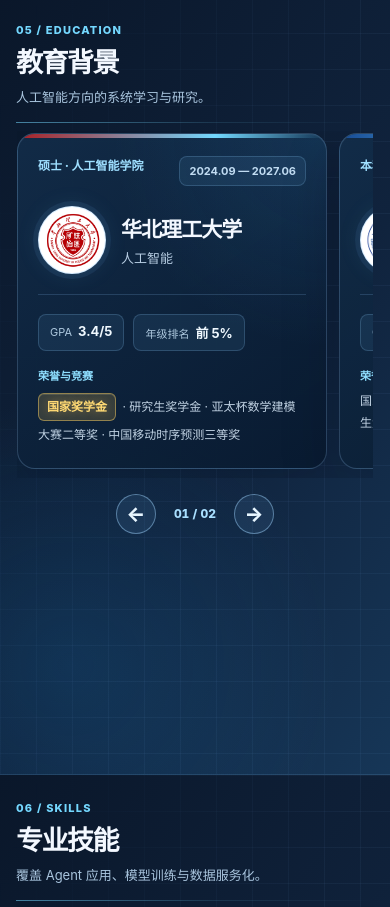
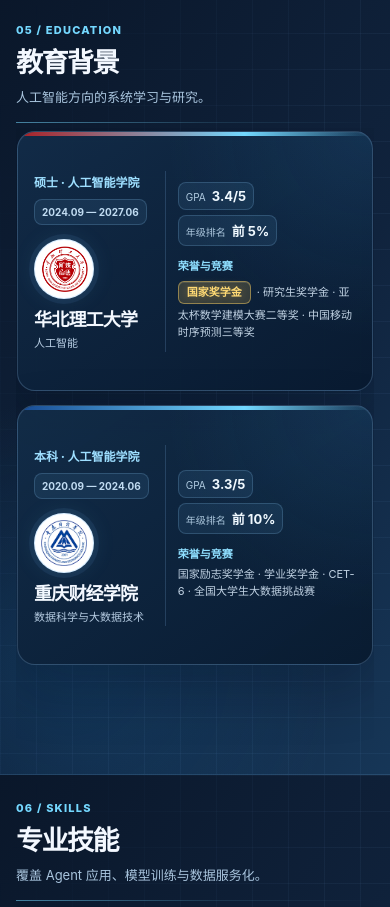
Before and after one commit to yanxxyy/yanxxyy.github.io, a plain HTML site: page index.html in a window 390 px wide. Shown: the part 3960-4867 px from the top of the page. Drawn offline with Linux system fonts and the light colour scheme.

Commit message:
Stack horizontal education rows

```diff
--- a/education.js
+++ /dev/null
@@ -1,39 +0,0 @@
-(() => {
-  const gallery = document.querySelector('#education-gallery')
-  const cards = [...(gallery?.querySelectorAll('.education-card') || [])]
-  const previous = document.querySelector('#education-prev')
-  const next = document.querySelector('#education-next')
-  const status = document.querySelector('#education-status')
-  if (!gallery || !previous || !next || !status || !cards.length) return
-
-  const narrow = window.matchMedia('(max-width: 700px)')
-  const reducedMotion = window.matchMedia('(prefers-reduced-motion: reduce)')
-  let current = 0
-
-  function updateStatus() {
-    status.textContent = `${String(current + 1).padStart(2, '0')} / ${String(cards.length).padStart(2, '0')}`
-  }
-
-  function show(index) {
-    if (!narrow.matches) return
-    current = (index + cards.length) % cards.length
-    const gap = parseFloat(getComputedStyle(gallery).columnGap) || 0
-    gallery.scrollTo({ left: current * (cards[0].getBoundingClientRect().width + gap), behavior: reducedMotion.matches ? 'auto' : 'smooth' })
-    updateStatus()
-  }
-
-  previous.addEventListener('click', () => show(current - 1))
-  next.addEventListener('click', () => show(current + 1))
-  gallery.addEventListener('keydown', event => {
-    if (!narrow.matches || !['ArrowLeft', 'ArrowRight'].includes(event.key)) return
-    event.preventDefault()
-    show(current + (event.key === 'ArrowRight' ? 1 : -1))
-  })
-  gallery.addEventListener('scroll', () => {
-    if (!narrow.matches) return
-    const gap = parseFloat(getComputedStyle(gallery).columnGap) || 0
-    current = Math.max(0, Math.min(cards.length - 1, Math.round(gallery.scrollLeft / (cards[0].getBoundingClientRect().width + gap))))
-    updateStatus()
-  }, { passive: true })
-  updateStatus()
-})()
--- a/index.html
+++ b/index.html
@@ -170,20 +170,21 @@
       <section class="resume-section" id="education" aria-labelledby="education-title">
         <div class="section-heading"><span class="section-index">05 / EDUCATION</span><h2 id="education-title">教育背景</h2><p>人工智能方向的系统学习与研究。</p></div>
         <div class="section-body" tabindex="0" role="region" aria-label="教育背景详细内容">
-        <div class="education-carousel">
-        <div class="education-grid" id="education-gallery" role="group" aria-label="学历经历横向展示" tabindex="0">
+        <div class="education-grid">
           <article class="education-card education-card--ncst">
+            <div class="education-overview">
             <div class="education-topline"><span class="degree-label">硕士 · 人工智能学院</span><time class="date-pill" datetime="2024-09">2024.09 — 2027.06</time></div>
             <div class="education-profile"><span class="school-crest"><img src="./assets/ncst-crest.png" alt="华北理工大学校徽" width="72" height="72" loading="lazy" /></span><div><h3>华北理工大学</h3><p class="education-major">人工智能</p></div></div>
+            </div>
             <div class="education-details"><div class="academic-metrics"><span>GPA <strong>3.4/5</strong></span><span>年级排名 <strong>前 5%</strong></span></div><p class="education-highlights"><strong>荣誉与竞赛</strong><span class="honor-gold">国家奖学金</span> · 研究生奖学金 · 亚太杯数学建模大赛二等奖 · 中国移动时序预测三等奖</p></div>
           </article>
           <article class="education-card education-card--cfec">
+            <div class="education-overview">
             <div class="education-topline"><span class="degree-label">本科 · 人工智能学院</span><time class="date-pill" datetime="2020-09">2020.09 — 2024.06</time></div>
             <div class="education-profile"><span class="school-crest"><img src="./assets/cfec-crest.png" alt="重庆财经学院校徽" width="72" height="72" loading="lazy" /></span><div><h3>重庆财经学院</h3><p class="education-major">数据科学与大数据技术</p></div></div>
+            </div>
             <div class="education-details"><div class="academic-metrics"><span>GPA <strong>3.3/5</strong></span><span>年级排名 <strong>前 10%</strong></span></div><p class="education-highlights"><strong>荣誉与竞赛</strong>国家励志奖学金 · 学业奖学金 · CET-6 · 全国大学生大数据挑战赛</p></div>
           </article>
-        </div>
-        <div class="education-controls" aria-label="学历切换"><button class="education-nav" id="education-prev" type="button" aria-label="查看上一段学历" aria-controls="education-gallery">←</button><span id="education-status" aria-live="polite">01 / 02</span><button class="education-nav" id="education-next" type="button" aria-label="查看下一段学历" aria-controls="education-gallery">→</button></div>
         </div>
         </div>
       </section>
@@ -206,7 +207,6 @@
     <footer class="site-footer"><div class="wrap footer-inner"><span>闫星阳 · Agent 算法 / 研发工程师</span><a href="mailto:1479452168@qq.com">联系我 <span aria-hidden="true">↗</span></a></div></footer>
     <script src="./gallery.js" defer></script>
     <script src="./research.js" defer></script>
-    <script src="./education.js" defer></script>
     <script src="./sections.js" defer></script>
   </body>
 </html>
--- a/styles.css
+++ b/styles.css
@@ -322,12 +322,14 @@ h1, h2, h3, h4, p { margin-top: 0; }
 #figures .paper-carousel-footer { color: #abc7e2; }
 #figures .paper-scroll-status { color: #8bdeff; }
 
-#education .education-carousel { position: relative; }
-#education .education-grid { grid-template-columns: repeat(2, minmax(0, 1fr)); align-items: stretch; }
-#education .education-card { background: radial-gradient(circle at 100% 0, rgba(61, 153, 225, .13), transparent 47%), linear-gradient(145deg, rgba(18, 44, 72, .97), rgba(9, 27, 49, .98)); border-color: rgba(160, 210, 255, .22); color: #f3f8ff; box-shadow: 0 22px 55px rgba(2, 10, 27, .25), inset 0 1px rgba(255, 255, 255, .04); }
+#education .education-grid { grid-template-columns: 1fr; gap: 14px; }
+#education .education-card { display: grid; grid-template-columns: minmax(0, 1fr) minmax(0, 1.15fr); align-items: center; gap: 28px; min-height: 205px; padding: 24px 30px; background: radial-gradient(circle at 100% 0, rgba(61, 153, 225, .13), transparent 47%), linear-gradient(145deg, rgba(18, 44, 72, .97), rgba(9, 27, 49, .98)); border-color: rgba(160, 210, 255, .22); color: #f3f8ff; box-shadow: 0 22px 55px rgba(2, 10, 27, .25), inset 0 1px rgba(255, 255, 255, .04); }
 #education .education-card::before { background: linear-gradient(90deg, var(--school-color), #72d8ff 64%, transparent); }
 #education .education-card:hover { border-color: rgba(116, 216, 255, .55); box-shadow: 0 25px 55px rgba(2, 10, 27, .34), 0 0 32px rgba(64, 174, 244, .08); }
+#education .education-overview { min-width: 0; padding-right: 28px; border-right: 1px solid rgba(147, 201, 255, .18); }
 #education .education-topline { flex-wrap: wrap; }
+#education .education-profile { padding: 18px 0 0; }
+#education .education-details { min-width: 0; padding-top: 0; border-top: 0; }
 #education .degree-label { color: #9edfff; }
 #education .education-major { color: #b6cce2; }
 #education .school-crest { border-color: rgba(152, 208, 255, .38); box-shadow: 0 0 0 5px rgba(115, 191, 246, .08), 0 0 25px rgba(99, 190, 244, .11); }
@@ -336,7 +338,6 @@ h1, h2, h3, h4, p { margin-top: 0; }
 #education .education-highlights { color: #c0d2e3; }
 #education .education-highlights > strong { color: #8fdfff; }
 #education .honor-gold { display: inline-block; margin: 3px 3px 3px 0; padding: 2px 8px; border: 1px solid rgba(255, 214, 103, .46); border-radius: 6px; background: rgba(255, 195, 73, .17); color: #ffda74; font-weight: 850; text-shadow: 0 0 12px rgba(255, 203, 89, .4); box-shadow: inset 0 1px rgba(255, 243, 196, .13); }
-#education .education-controls { display: none; }
 
 #skills .skill-card:hover, #skills .skill-card:focus-visible { border-color: var(--skill-border); box-shadow: 0 24px 55px rgba(2, 10, 27, .38), 0 0 30px rgba(70, 163, 235, .09); }
 #skills .skill-card:focus-visible { box-shadow: 0 0 0 3px #74d8ff, 0 24px 55px rgba(2, 10, 27, .38); }
@@ -453,12 +454,18 @@ h1, h2, h3, h4, p { margin-top: 0; }
   .header-memes { gap: 0; }
 }
 @media screen and (max-width: 700px) {
-  #education .education-grid { grid-template-columns: none; grid-auto-flow: column; grid-auto-columns: calc(100% - 44px); gap: 12px; overflow-x: auto; overscroll-behavior-inline: contain; scroll-snap-type: x mandatory; scroll-behavior: smooth; padding: 2px 1px 9px; scrollbar-width: none; -ms-overflow-style: none; }
-  #education .education-grid::-webkit-scrollbar { display: none; }
-  #education .education-card { min-width: 0; padding: 22px 20px; scroll-snap-align: start; }
-  #education .education-controls { display: flex; justify-content: center; align-items: center; gap: 18px; margin-top: 16px; color: #a9dfff; font-size: 12px; font-weight: 800; font-variant-numeric: tabular-nums; }
-  #education .education-nav { display: grid; place-items: center; width: 40px; height: 40px; padding: 0; border: 1px solid rgba(162, 216, 255, .45); border-radius: 50%; background: rgba(116, 186, 241, .1); color: #e7f6ff; font-size: 20px; cursor: pointer; transition: background .2s ease, border-color .2s ease, transform .2s ease; }
-  #education .education-nav:hover { transform: scale(1.08); border-color: #9ae2ff; background: rgba(116, 216, 255, .28); }
+  #education .education-card { grid-template-columns: minmax(0, .85fr) minmax(0, 1.15fr); gap: 12px; min-height: 260px; padding: 18px 16px; }
+  #education .education-overview { padding-right: 12px; }
+  #education .education-topline { display: block; }
+  #education .education-card .date-pill { display: inline-block; margin-top: 8px; padding: 6px 7px; font-size: 10px; white-space: normal; }
+  #education .education-profile { display: block; padding-top: 14px; }
+  #education .school-crest { width: 60px; height: 60px; margin-bottom: 10px; }
+  #education .school-crest img { width: 52px; height: 52px; }
+  #education .education-profile h3 { font-size: 18px; line-height: 1.25; }
+  #education .education-major { font-size: 11px; line-height: 1.4; overflow-wrap: anywhere; }
+  #education .academic-metrics { gap: 5px; }
+  #education .academic-metrics span { padding: 5px 7px; font-size: 10px; }
+  #education .education-highlights { margin-top: 12px; font-size: 11px; line-height: 1.55; }
 }
 @media (prefers-reduced-motion: reduce) { html { scroll-behavior: auto; scroll-snap-type: none; } .section-reveal-ready .resume-section > * { opacity: 1; translate: none; transition: none; } .nav a, .print-button, .education-card, .image-open, .paper-figure, .paper-nav, .research-card, .journal-cover, .skill-card, .skill-logo, .hero-tags span, .contact-card, .contact-cta { transition: none; } .hero::after, .status-dot, .research-card:hover .journal-logo img, .research-card:focus-visible .journal-logo img, .research-card.is-activated .journal-logo img, .research-card:hover .journal-logo::before, .research-card:focus-visible .journal-logo::before, .research-card.is-activated .journal-logo::before, .skill-card:hover .skill-logo img, .skill-card:focus-visible .skill-logo img { animation: none; } .research-card:hover, .research-card:focus-visible, .research-card:hover .journal-cover, .research-card:focus-visible .journal-cover, .skill-card:hover, .skill-card:focus-visible, .skill-card:hover .skill-logo, .skill-card:focus-visible .skill-logo, .hero-tags span:hover, .contact-card:hover, .contact-cta:hover { transform: none; } }
 @media print {
@@ -526,7 +533,6 @@ h1, h2, h3, h4, p { margin-top: 0; }
   .paper-figures { display: none; }
   .paper-section { display: none !important; }
   .education-grid { grid-template-columns: 1fr 1fr; }
-  .education-controls { display: none; }
   .education-card:hover { transform: none; box-shadow: none; }
   .education-card::before { height: 2px; }
   .education-topline { flex-wrap: nowrap; }
```
Also changed, not shown: 1 other file.
